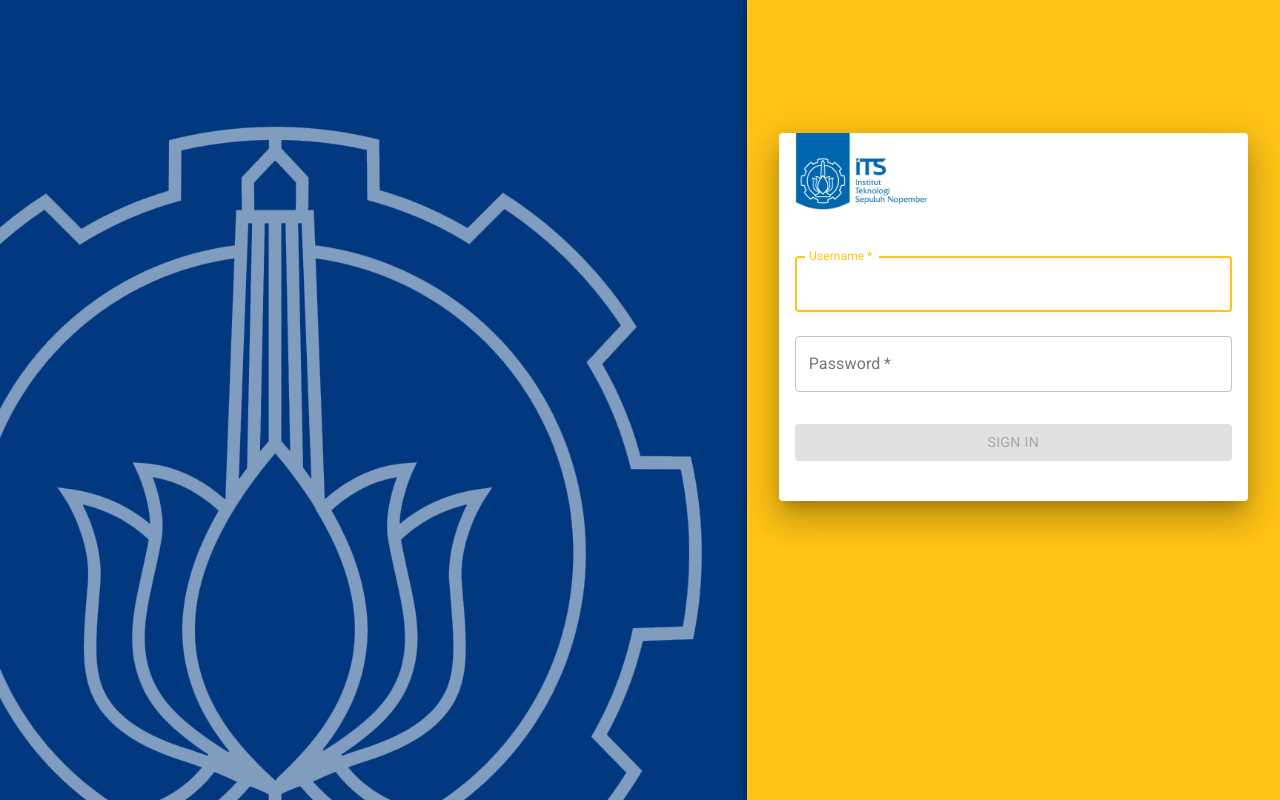
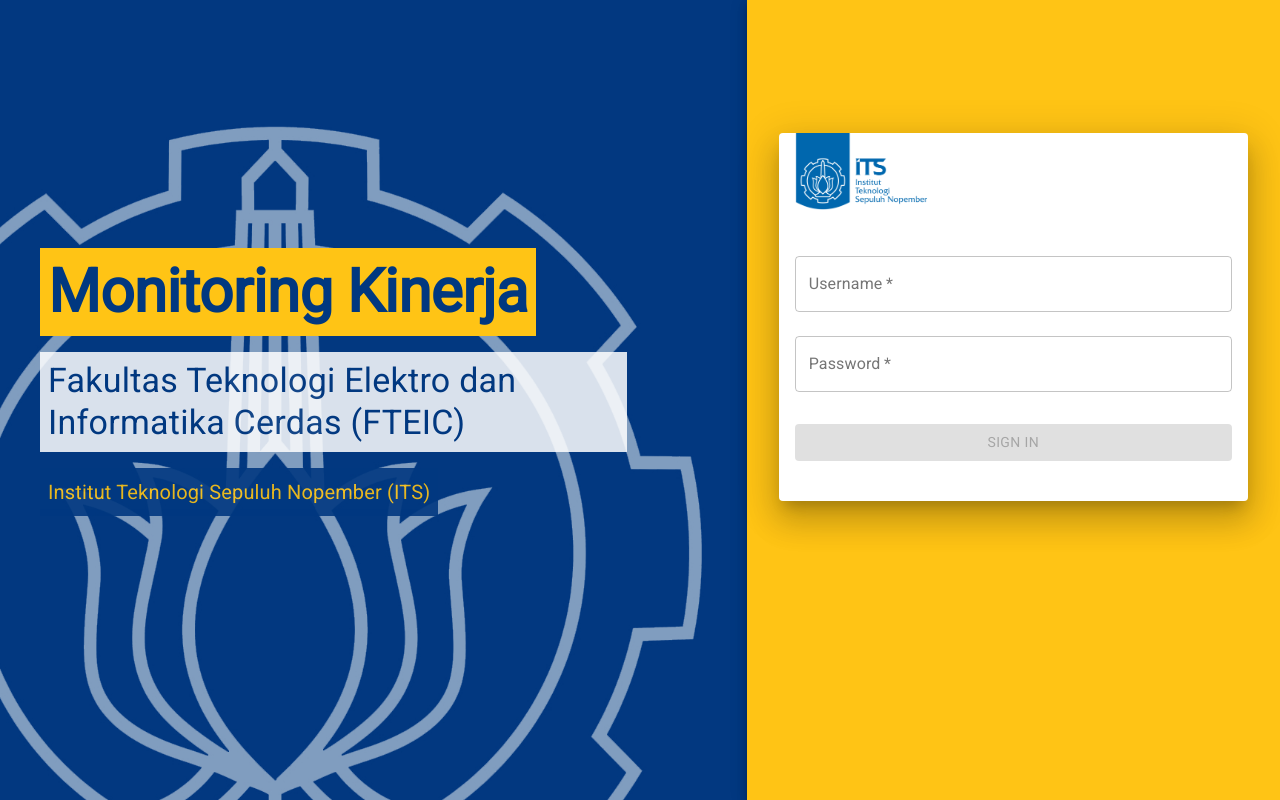
Before and after one commit to fandykun/KP-Input-Kinerja, a React (Create React App) app in the folder frontend/react-app/: page /login in a window 1280 px wide. Built offline with nearby package versions, Linux system fonts and the light colour scheme.

Commit message:
Fix Login Page

```diff
--- a/frontend/react-app/src/Pages/Login/Login.js
+++ b/frontend/react-app/src/Pages/Login/Login.js
@@ -1,6 +1,7 @@
 import React, { useContext, useState, useEffect } from 'react';
+import { CSSTransition } from 'react-transition-group';
 import { Redirect } from 'react-router-dom';
-import { UserContext } from 'Context';
+import { UserContext, PageContext } from 'Context';
 import {useField, Form, Formik} from 'formik';
 import * as Yup from 'yup';
 import Button from '@material-ui/core/Button';
@@ -11,6 +12,8 @@
 import { Typography, CircularProgress, Card, CardContent, CardMedia } from '@material-ui/core';
 import { makeStyles } from '@material-ui/core/styles';
 import { AuthService } from 'Services';
+
+import './index.css';
 
 const useStyles = makeStyles((theme) => ({
   root: {
@@ -50,12 +53,39 @@
   loginGrid: {
     backgroundColor: theme.palette.secondary.main,
   },
+  titleContainer: {
+    padding: theme.spacing(1),
+    marginLeft: theme.spacing(5),
+    marginRight: theme.spacing(15),
+    marginTop: theme.spacing(1),
+    marginBottom: theme.spacing(1),
+    backgroundColor: theme.palette.secondary.main,
+  },
+  subtitleContainer: {
+    padding: theme.spacing(1),
+    marginLeft: theme.spacing(5),
+    marginRight: theme.spacing(15),
+    marginTop: theme.spacing(1),
+    marginBottom: theme.spacing(1),
+    backgroundColor: 'white',
+    opacity: '85%',
+  },
+  subsubtitleContainer: {
+    padding: theme.spacing(1),
+    marginLeft: theme.spacing(5),
+    marginRight: theme.spacing(15),
+    marginTop: theme.spacing(1),
+    marginBottom: theme.spacing(1),
+    backgroundColor: theme.palette.primary.main,
+    opacity: '90%',
+  }
 }));
 
 const Login = () => {
   const classes = useStyles();
 
   const {dispatchUser} = useContext(UserContext)
+  const {dispatchPage} = useContext(PageContext)
 
   const initialValue = {
     username: "",
@@ -64,13 +94,24 @@
 
   const [goHome, setGoHome] = useState(false)
   const [authError, setAuthError] = useState('')
+  const [subtitle1, setSubtitle1] = useState(false)
+  const [subtitle2, setSubtitle2] = useState(false)
+  const [subtitle3, setSubtitle3] = useState(false)
 
   useEffect(() => {
-    const fetchAPI = async () => {
-      await new Promise(r => setTimeout(r, 2000));
+    setSubtitle1(false)
+    setSubtitle2(false)
+    setSubtitle3(false)
+    setTimeout(() => {setSubtitle1(true)}, 300)
+    setTimeout(() => {setSubtitle2(true)}, 600)
+    setTimeout(() => {setSubtitle3(true)}, 900)
+
+    const pageDetail = {
+      title: "Login",
+      routeStack: [],
     }
-    fetchAPI()
-  }, [])
+    dispatchPage({type: 'STACK_REPLACE', data: pageDetail})
+  }, [dispatchPage])
 
   const loginSchema = Yup.object().shape({
     username: Yup.string()
@@ -107,7 +148,50 @@
       {goHome && <Redirect to='/' />}
       <Grid container component="main" className={classes.root}>
         <CssBaseline />
-        <Grid item xs={false} sm={4} md={7} className={classes.blank} />
+        <Grid container item xs={false} sm={4} md={7} className={classes.blank} justify="center" alignItems="flex-start" direction="column">
+          <Grid item>
+          <div className="bounding-box">
+            <CSSTransition
+              in={subtitle1}
+              classNames="subtitle"
+              timeout={800}
+              mountOnEnter
+            >
+              <Typography variant="h2" color="primary" className={classes.titleContainer}>
+                <strong>Monitoring Kinerja</strong>
+              </Typography>
+            </CSSTransition>
+          </div>
+          </Grid>
+          <Grid item>
+          <div className="bounding-box">
+            <CSSTransition
+              in={subtitle2}
+              classNames="subtitle"
+              timeout={800}
+              mountOnEnter
+            >
+              <Typography variant="h4" color="primary" className={classes.subtitleContainer}>
+                Fakultas Teknologi Elektro dan Informatika Cerdas (FTEIC)
+              </Typography>
+            </CSSTransition>
+          </div>
+          </Grid>
+          <Grid item>
+          <div className="bounding-box">
+            <CSSTransition
+              in={subtitle3}
+              classNames="subtitle"
+              timeout={800}
+              mountOnEnter
+            >
+              <Typography variant="h6" color="secondary" className={classes.subsubtitleContainer}>
+                Institut Teknologi Sepuluh Nopember (ITS)
+              </Typography>
+            </CSSTransition>
+          </div>
+          </Grid>
+        </Grid>
         <Grid className={classes.loginGrid} item xs={12} sm={8} md={5} component={Paper} elevation={6} square>
           <div className={classes.paper}>
             <Card raised={true} elevation={20}>
@@ -136,7 +220,6 @@
                       name="username"
                       color="secondary"
                       autoComplete="off"
-                      autoFocus
                     />
                     <MyTextField
                       required
--- /dev/null
+++ b/frontend/react-app/src/Pages/Login/index.css
@@ -0,0 +1,16 @@
+.subtitle-enter {
+  opacity:0;
+  transform:  translate(0, 80px)  ;
+}
+
+.subtitle-enter-active {
+  opacity:1;
+  transform:  translate(0, 0)  ;
+  transition: opacity 1000ms, transform 1000ms;
+}
+
+.bounding-box {
+  min-height: 100px;
+  overflow: hidden;
+  height: 100%;
+}
```
